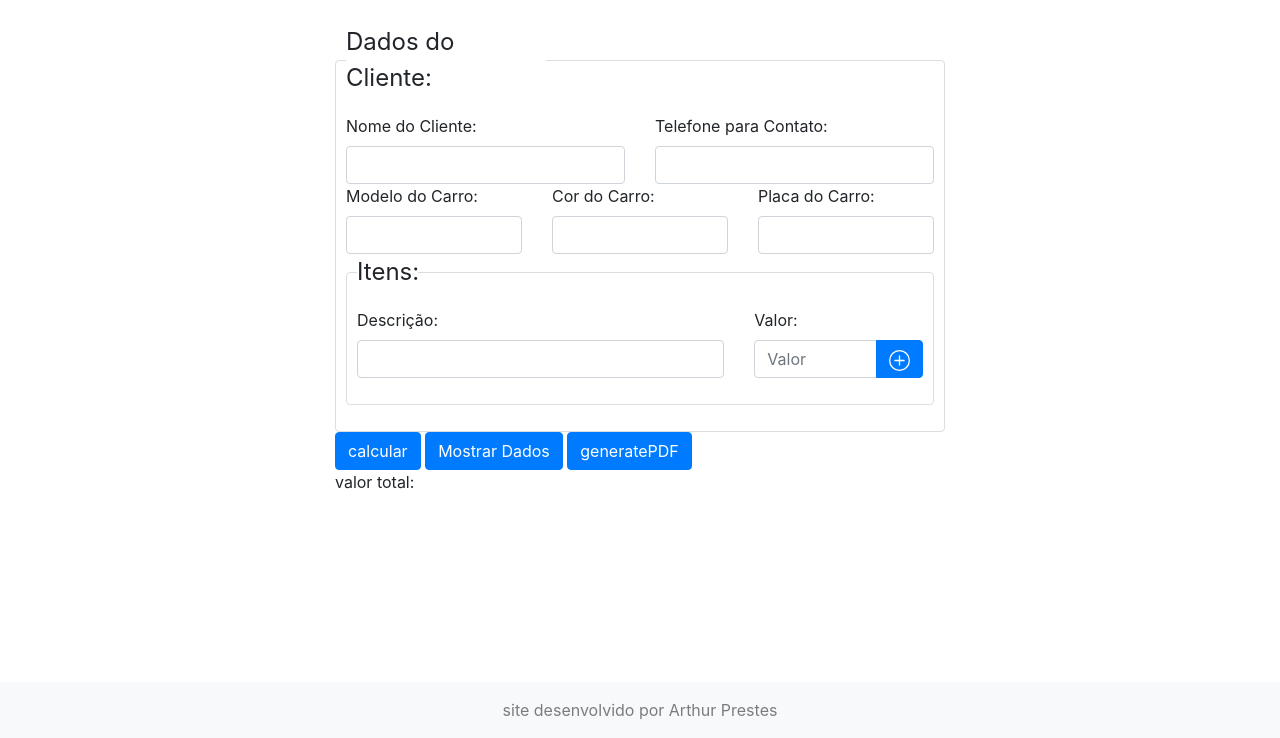
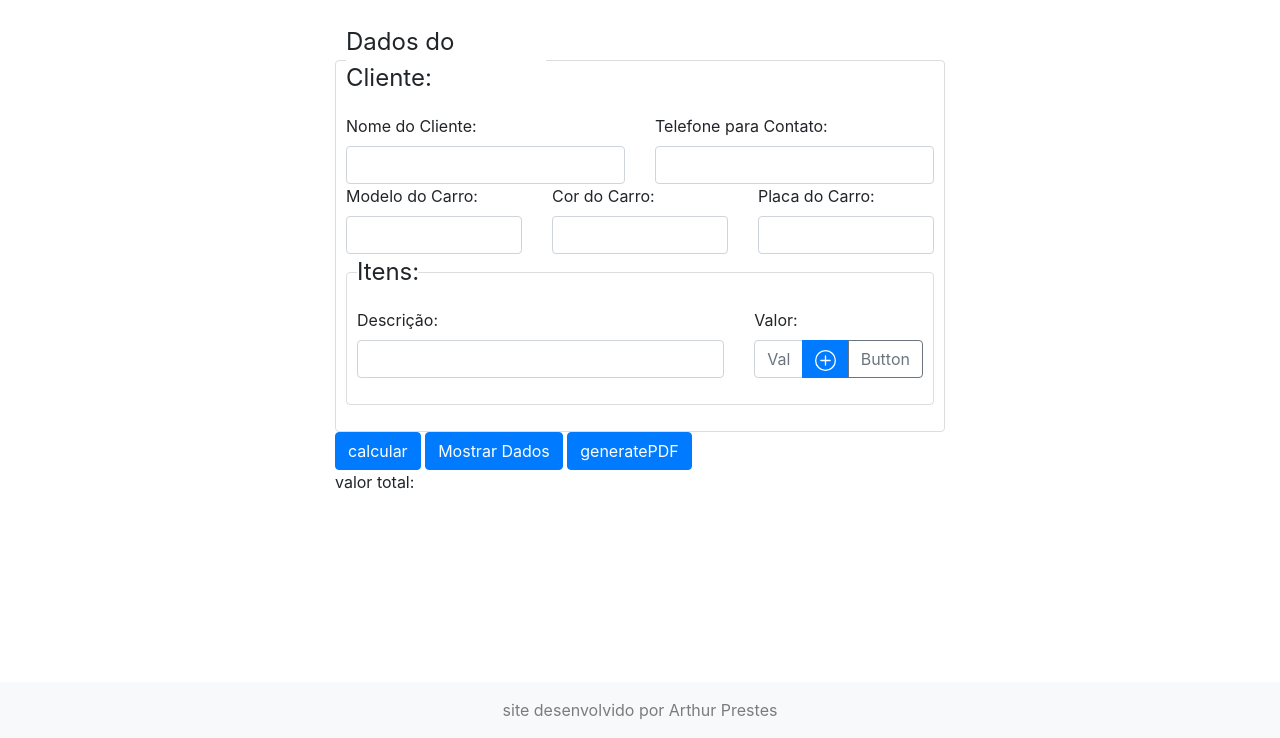
Before and after one commit to ArthurPrestes/ArthurPrestes.github.io, a website: page garagem17/index.html in a window 1280 px wide. Shown: the part 62-800 px from the top of the page. Drawn offline with nearby package versions, Linux system fonts and the light colour scheme; a script that the page names is missing.

Commit message:
Resolvendo bug

```diff
--- a/garagem17/index.html
+++ b/garagem17/index.html
@@ -96,6 +96,7 @@
                             <button class="btn btn-primary" onclick="addItemOrcamento()" type="button" id="button-addon2">
                               <img src="assets/icon/plus-circle.svg" class="icon-color" alt="ícone de add item--">
                             </button>
+                            <button class="btn btn-outline-secondary" type="button">Button</button>
                           </div>
                         </div>
                       </div>
```
